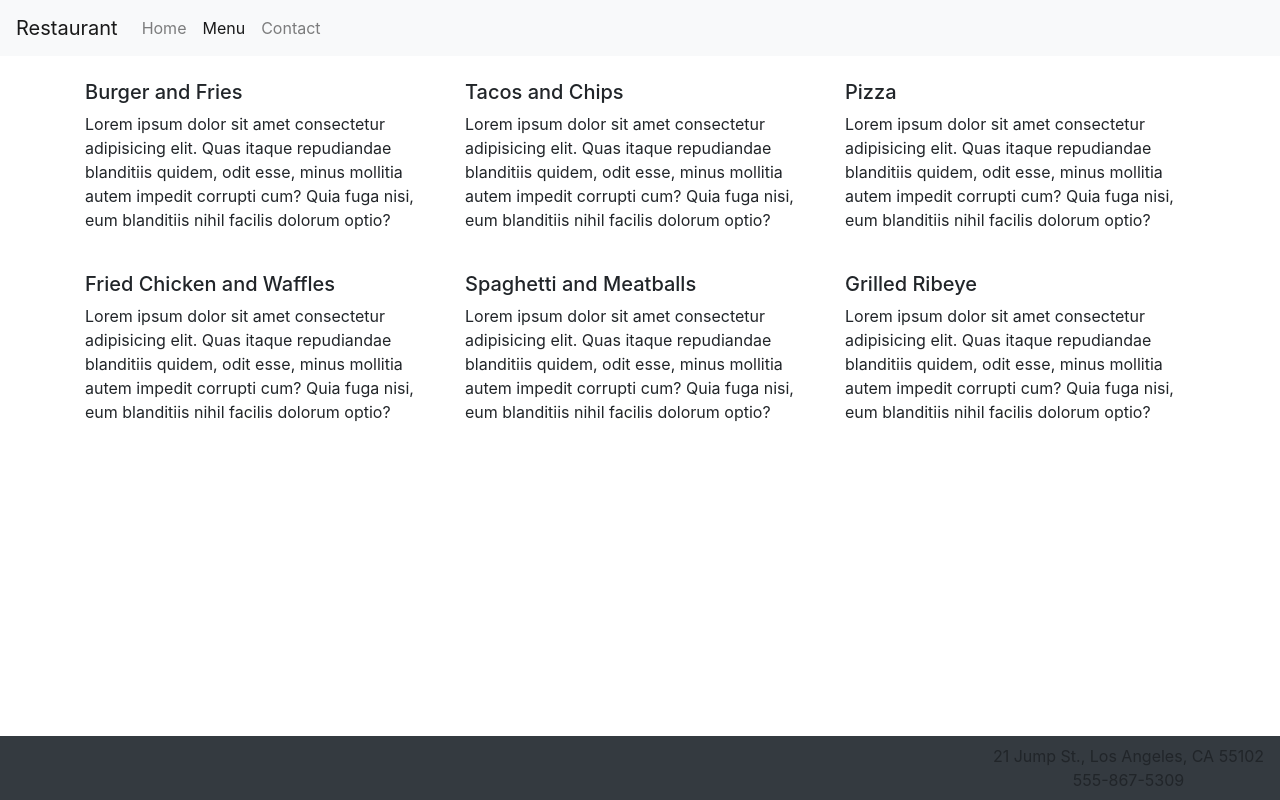
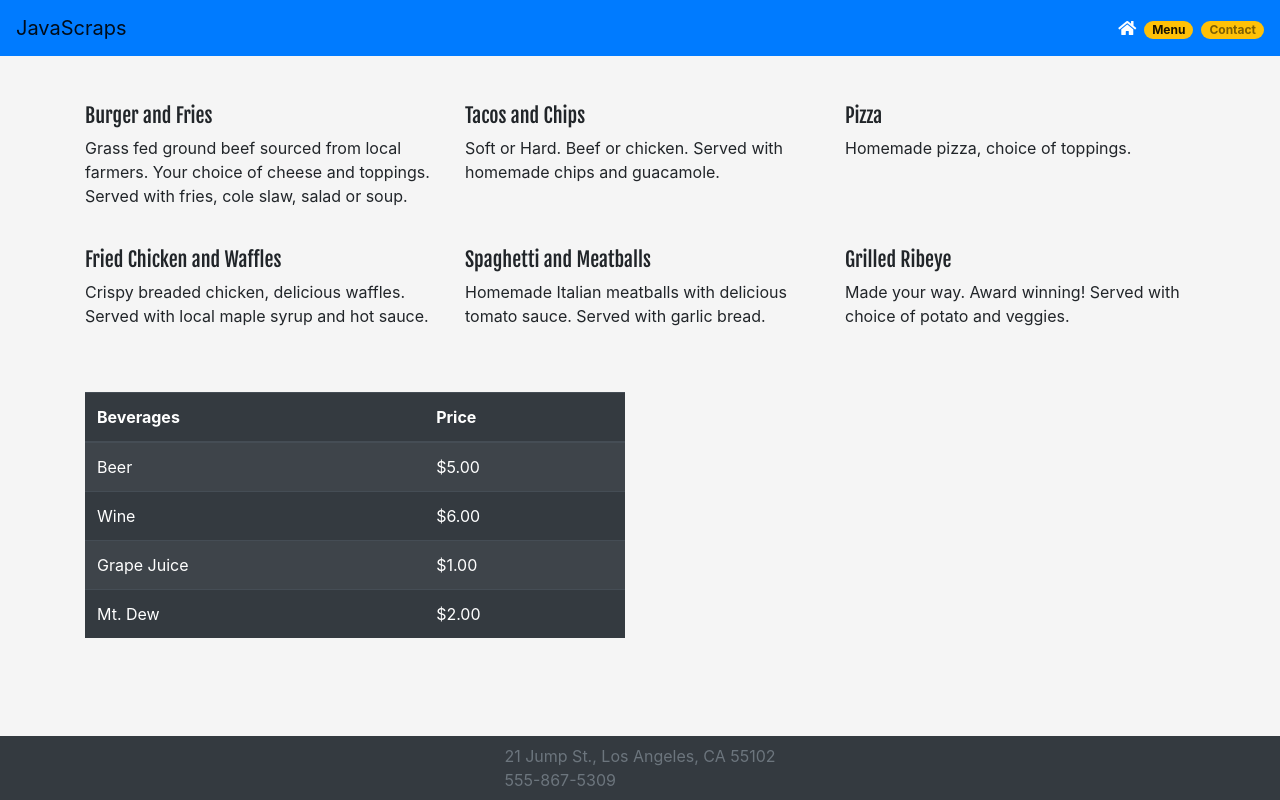
Before and after one commit to dpedersen84/dev10-restaurant, a plain HTML site: page menu.html in a window 1280 px wide. Drawn offline with nearby package versions, Linux system fonts and the light colour scheme.

Commit message:
final commit

```diff
--- a/menu.html
+++ b/menu.html
@@ -10,12 +10,22 @@
       integrity="sha384-ggOyR0iXCbMQv3Xipma34MD+dH/1fQ784/j6cY/iJTQUOhcWr7x9JvoRxT2MZw1T"
       crossorigin="anonymous"
     />
+    <link
+      href="https://fonts.googleapis.com/css?family=Fjalla+One"
+      rel="stylesheet"
+    />
+    <link
+      rel="stylesheet"
+      href="https://use.fontawesome.com/releases/v5.8.1/css/all.css"
+      integrity="sha384-50oBUHEmvpQ+1lW4y57PTFmhCaXp0ML5d60M1M7uH2+nqUivzIebhndOJK28anvf"
+      crossorigin="anonymous"
+    />
     <link rel="stylesheet" href="./restaurantStyles.css" />
-    <title>Restaurant</title>
+    <title>JavaScraps</title>
   </head>
   <body>
-    <nav class="navbar navbar-expand-lg navbar-light bg-light">
-      <a class="navbar-brand" href="#">Restaurant</a>
+    <nav class="navbar navbar-expand-lg navbar-light bg-primary">
+      <span class="navbar-brand">JavaScraps</span>
       <button
         class="navbar-toggler"
         type="button"
@@ -28,83 +38,110 @@
         <span class="navbar-toggler-icon"></span>
       </button>
       <div class="collapse navbar-collapse" id="navbarSupportedContent">
-        <ul class="navbar-nav mr-auto">
+        <ul class="navbar-nav ml-auto">
           <li class="nav-item">
-            <a class="nav-link" href="/index.html">Home</a>
+            <a class="mr-2" href="index.html"><i class="fas fa-home"></i></a>
           </li>
           <li class="nav-item active">
-            <a class="nav-link" href="/menu.html">Menu</a>
+            <a
+              class="nav-link badge badge-pill badge-warning mr-2"
+              href="menu.html"
+              >Menu</a
+            >
           </li>
           <li class="nav-item">
-            <a class="nav-link" href="/contact.html">Contact</a>
+            <a
+              class="nav-link badge badge-pill badge-warning"
+              href="contact.html"
+              >Contact</a
+            >
           </li>
         </ul>
       </div>
     </nav>
-    <div class="container">
-      <div class="row mt-4">
+    <div class="container menu">
+      <div class="row mt-4 pt-4">
         <div class="col-sm">
-          <h5>Burger and Fries</h5>
+          <h5 class="menu-item">Burger and Fries</h5>
           <p>
-            Lorem ipsum dolor sit amet consectetur adipisicing elit. Quas itaque
-            repudiandae blanditiis quidem, odit esse, minus mollitia autem
-            impedit corrupti cum? Quia fuga nisi, eum blanditiis nihil facilis
-            dolorum optio?
+            Grass fed ground beef sourced from local farmers. Your choice of
+            cheese and toppings. Served with fries, cole slaw, salad or soup.
           </p>
         </div>
         <div class="col-sm">
-          <h5>Tacos and Chips</h5>
+          <h5 class="menu-item">Tacos and Chips</h5>
           <p>
-            Lorem ipsum dolor sit amet consectetur adipisicing elit. Quas itaque
-            repudiandae blanditiis quidem, odit esse, minus mollitia autem
-            impedit corrupti cum? Quia fuga nisi, eum blanditiis nihil facilis
-            dolorum optio?
+            Soft or Hard. Beef or chicken. Served with homemade chips and
+            guacamole.
           </p>
         </div>
         <div class="col-sm">
-          <h5>Pizza</h5>
+          <h5 class="menu-item">Pizza</h5>
           <p>
-            Lorem ipsum dolor sit amet consectetur adipisicing elit. Quas itaque
-            repudiandae blanditiis quidem, odit esse, minus mollitia autem
-            impedit corrupti cum? Quia fuga nisi, eum blanditiis nihil facilis
-            dolorum optio?
+            Homemade pizza, choice of toppings.
           </p>
         </div>
       </div>
       <div class="row mt-4">
         <div class="col-sm">
-          <h5>Fried Chicken and Waffles</h5>
+          <h5 class="menu-item">Fried Chicken and Waffles</h5>
           <p>
-            Lorem ipsum dolor sit amet consectetur adipisicing elit. Quas itaque
-            repudiandae blanditiis quidem, odit esse, minus mollitia autem
-            impedit corrupti cum? Quia fuga nisi, eum blanditiis nihil facilis
-            dolorum optio?
+            Crispy breaded chicken, delicious waffles. Served with local maple
+            syrup and hot sauce.
           </p>
         </div>
         <div class="col-sm">
-          <h5>Spaghetti and Meatballs</h5>
+          <h5 class="menu-item">Spaghetti and Meatballs</h5>
           <p>
-            Lorem ipsum dolor sit amet consectetur adipisicing elit. Quas itaque
-            repudiandae blanditiis quidem, odit esse, minus mollitia autem
-            impedit corrupti cum? Quia fuga nisi, eum blanditiis nihil facilis
-            dolorum optio?
+            Homemade Italian meatballs with delicious tomato sauce. Served with
+            garlic bread.
           </p>
         </div>
         <div class="col-sm">
-          <h5>Grilled Ribeye</h5>
+          <h5 class="menu-item">Grilled Ribeye</h5>
           <p>
-            Lorem ipsum dolor sit amet consectetur adipisicing elit. Quas itaque
-            repudiandae blanditiis quidem, odit esse, minus mollitia autem
-            impedit corrupti cum? Quia fuga nisi, eum blanditiis nihil facilis
-            dolorum optio?
+            Made your way. Award winning! Served with choice of potato and
+            veggies.
           </p>
+        </div>
+      </div>
+      <div class="row mt-5 pb-4">
+        <div class="col-6">
+          <table class="table table-striped table-dark">
+            <thead>
+              <tr>
+                <th scope="col">Beverages</th>
+                <th scope="col">Price</th>
+              </tr>
+            </thead>
+            <tbody>
+              <tr>
+                <td>Beer</td>
+                <td>$5.00</td>
+              </tr>
+              <tr>
+                <td>Wine</td>
+                <td>$6.00</td>
+              </tr>
+              <tr>
+                <td>Grape Juice</td>
+                <td>$1.00</td>
+              </tr>
+              <tr>
+                <td>Mt. Dew</td>
+                <td>$2.00</td>
+              </tr>
+            </tbody>
+          </table>
         </div>
       </div>
     </div>
     <nav class="navbar navbar-dark bg-dark fixed-bottom">
-      <ul class="navbar-nav ml-auto">
-        <li class="nav-item text-center">21 Jump St., Los Angeles, CA 55102</li>
-        <li class="nav-item text-center">555-867-5309</li>
+      <ul class="navbar-nav mx-auto">
+        <li class="nav-item text-muted">
+          21 Jump St., Los Angeles, CA 55102
+        </li>
+        <li class="nav-item text-muted">555-867-5309</li>
       </ul>
     </nav>
   </body>
--- a/restaurantStyles.css
+++ b/restaurantStyles.css
@@ -4,9 +4,35 @@
   height: 500px;
 }
 
-/* .footer {
-  position: fixed;
-  left: 0;
-  bottom: 0;
-  width: 100%;
-} */
+body {
+  margin-bottom: 60px;
+  background-color: whitesmoke;
+}
+
+.menu {
+  background-color: whitesmoke;
+}
+
+.title {
+  font-family: "Cinzel", serif;
+}
+
+a:hover {
+  font-weight: bolder;
+}
+
+a:visited {
+  color: black;
+}
+
+.navbar-brand {
+  color: white;
+}
+
+.fa-home {
+  color: white;
+}
+
+.menu-item {
+  font-family: "Fjalla One", sans-serif;
+}
```
Also changed, not shown: contact.html (+85 -18 lines), index.html (+90 -11 lines), images/brew.jpg (added), images/new.jpeg (added), images/special.jpeg (added).
